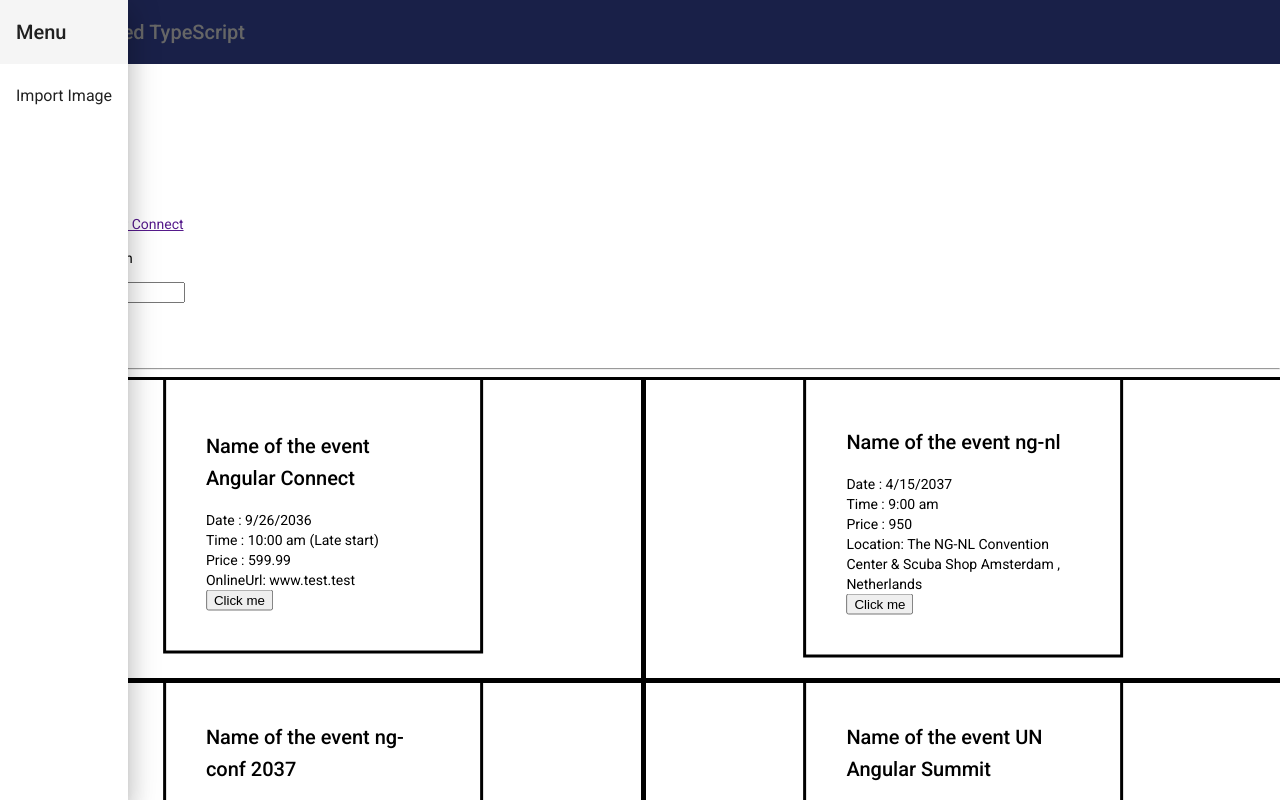
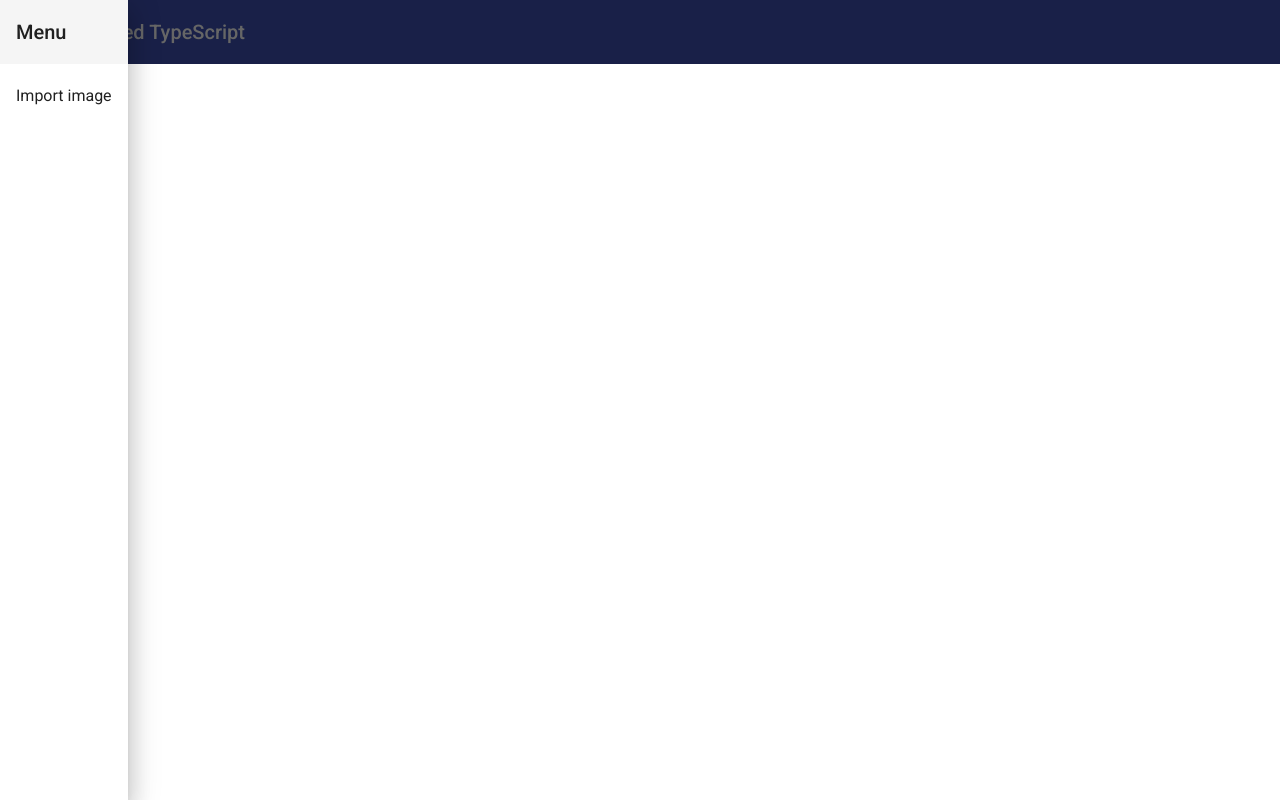
Before and after one commit to mpepe16/Photo-galery---MEAN-stack, an Angular app in the folder Client/: page / in a window 1280 px wide. Both pictures are taken after a click on the button "menu". Shown: the top 800 px of the page. Built offline with nearby package versions, Linux system fonts and the light colour scheme.

Commit message:
Add: Express to the project.

```diff
--- a/Client/src/app/app.component.html
+++ b/Client/src/app/app.component.html
@@ -1,10 +1,9 @@
 
 <mat-sidenav-container class="sidenav-container">
-
-  <mat-sidenav #drawer class="sidenav" fixedInViewport="true"[opened]="false">
+  <mat-sidenav #drawer class="sidenav" fixedInViewport="true" [opened]="false">
     <mat-toolbar>Menu</mat-toolbar>
     <mat-nav-list>
-    <a mat-list-item>Import Image</a>
+      <a mat-list-item >Import image</a>
     </mat-nav-list>
   </mat-sidenav>
   <mat-sidenav-content>
@@ -15,11 +14,8 @@
       <span>Advanced TypeScript</span>
     </mat-toolbar>
   </mat-sidenav-content>
- </mat-sidenav-container>
- <mat-list>
-  <mat-list-item>  </mat-list-item>
- </mat-list>
-<atp-navbar></atp-navbar>
+</mat-sidenav-container>
+<!--<atp-navbar></atp-navbar>
 
 <atp-events-list></atp-events-list>
-<atp-colony></atp-colony>
+<atp-colony></atp-colony> -->
--- a/Client/src/app/app.module.ts
+++ b/Client/src/app/app.module.ts
@@ -52,6 +52,9 @@ import { ColonyComponent } from './antColony/colony/colony.component';
     provide: MatDialogRef,
     useValue: {}
   }],
+  entryComponents: [
+    FileuploadComponent
+  ],
   bootstrap: [AppComponent]
 })
 export class AppModule { }
--- a/Client/src/app/components/fileupload/fileupload.component.html
+++ b/Client/src/app/components/fileupload/fileupload.component.html
@@ -1,8 +1,10 @@
 <h2 mat-dialog-title>Choose image</h2>
 <mat-dialog-content>
   <h3 *ngIf="message">{{message}}</h3>
-  <button class="mat-raised-button mat-accent" md-button (click)="fileUpload.click()">Upload</button>
-  <input hidden #fileUpload type="file" accept="image/*" (change)="OnImageSelected(fileUpload.files)" />
+  <button class="mat-raised-button mat-accent" md-button
+      (click)="fileUpload.click()">Upload</button>
+  <input hidden #fileUpload type="file" accept="image/*"
+      (change)="OnImageSelected(fileUpload.files)" />
       <div>
         <img src="{{imageSource.Image}}" height="100" *ngIf="imageSource" />
       </div>
@@ -12,8 +14,10 @@
        <mat-form-field>
         <input matInput placeholder="Description" [(ngModel)]="description" />
        </mat-form-field>
-</mat-dialog-content>
        <mat-dialog-actions>
-  <button class="mat-raised-button mat-primary" (click)="Save()" *ngIf="imageSource.Image">Save</button>
+        <button class="mat-raised-button mat-primary"
+       (click)="Save()">Save</button>
         <button class="mat-raised-button" mat-dialog-close>Cancel</button>
        </mat-dialog-actions>
+
+ </mat-dialog-content>
--- a/Client/src/app/components/fileupload/fileupload.component.ts
+++ b/Client/src/app/components/fileupload/fileupload.component.ts
@@ -11,10 +11,10 @@ import { IPictureModel, PictureModel } from 'src/app/types';
 })
 export class FileuploadComponent implements OnInit {
 
-  protected imageSource!: IPictureModel ;
+  protected imageSource!: IPictureModel | null;
   protected message: any;
   protected description!: string;
-  protected tags!: string;
+  protected tags!: string ;
 
   // Angular provide us a common dependency injection through the constructor
   // where we basically just name "what" we would like inject and the "how"
--- a/Client/src/app/types.ts
+++ b/Client/src/app/types.ts
@@ -1,7 +1,7 @@
 export type ImageType = string | ArrayBuffer;
 
 export interface IPictureModel {
-    Image: string | null | ArrayBuffer;
+    Image: ImageType;
     Name: string;
     Description: string;
     Tags: string;
--- a/Client/tsconfig.json
+++ b/Client/tsconfig.json
@@ -5,7 +5,7 @@
     "baseUrl": "./",
     "outDir": "./dist/out-tsc",
     "forceConsistentCasingInFileNames": true,
-    "strict": true,
+    //"strict": true,
     "noImplicitOverride": true,
     "noPropertyAccessFromIndexSignature": true,
     "noImplicitReturns": true,
```
Also changed, not shown: Client/src/app/Server/package.json (added, +18 -0 lines), Client/src/app/Server/tsconfig.json (added, +10 -0 lines), 1 other file (tests, documents, lock files or other folders). Lines whose indentation alone changed are shown as unchanged.
